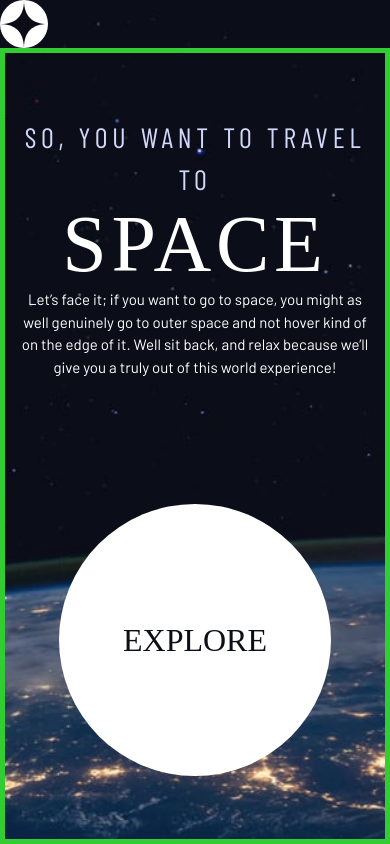
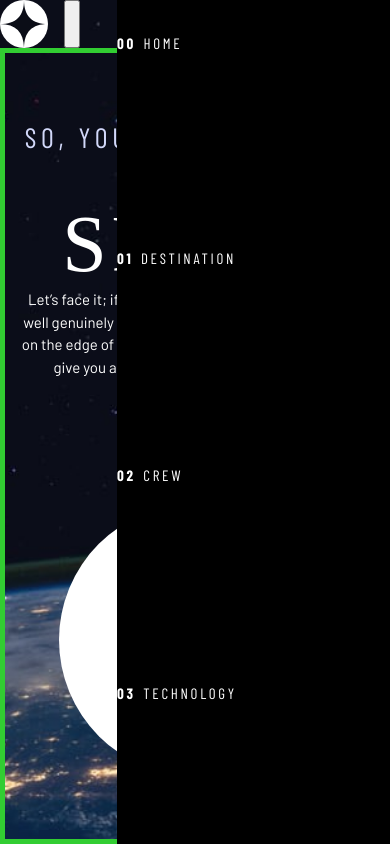
Before and after one commit to Tuvshno/moon-website, a plain HTML site: page index.html in a window 390 px wide. Drawn offline with nearby package versions, Linux system fonts and the light colour scheme; a web font is replaced by a local one.

Commit message:
navigation update

```diff
--- a/index.css
+++ b/index.css
@@ -284,6 +284,25 @@ border: 0;
   transform: scale(1.5);
 }
 
+@media (max-width:35rem){
+  .primary-navigation {
+    --underline-gap: .5rem;
+    position: fixed;
+    z-index: 1000;
+    inset: 0 0 0 30%;
+    background: black;
+    list-style: none;
+    padding: min(20rem, 15vh) 2rem;
+    margin: 0;
+    flex-direction: column;
+  }
+
+  .primary-navigation.underline-indicators > .active{
+    border: 0;
+  }
+
+}
+
 .primary-navigation {
   --gap: 8rem;
   --underline-gap: 2rem;
--- a/index.html
+++ b/index.html
@@ -21,14 +21,15 @@
     <div>
       <img src="./assets/shared/logo.svg" alt="space tourism logo" class="logo">
     </div>
-    <!-- <nav>
+    <button class="mobile-nav-toggle" aria-controls="primary-navigation"><span class="sr-only" aria-expanded="false">Menu</span></button>
+    <nav>
         <ul class="primary-navigation underline-indicators flex">
             <li class="active"><a class="ff-sans-cond uppercase text-white letter-spacing-2" href="index.html"><span>00</span>Home</a>
             <li><a class="ff-sans-cond uppercase text-white letter-spacing-2" href="destination.html"><span>01</span>Destination</a>
             <li><a class="ff-sans-cond uppercase text-white letter-spacing-2" href="crew.html"><span>02</span>Crew</a>
             <li><a class="ff-sans-cond uppercase text-white letter-spacing-2" href="technology.html"><span>03</span>Technology</a>
         </ul>
-    </nav> -->
+    </nav>
   </header>
 
   <div class="grid-container grid-container--home">
```
